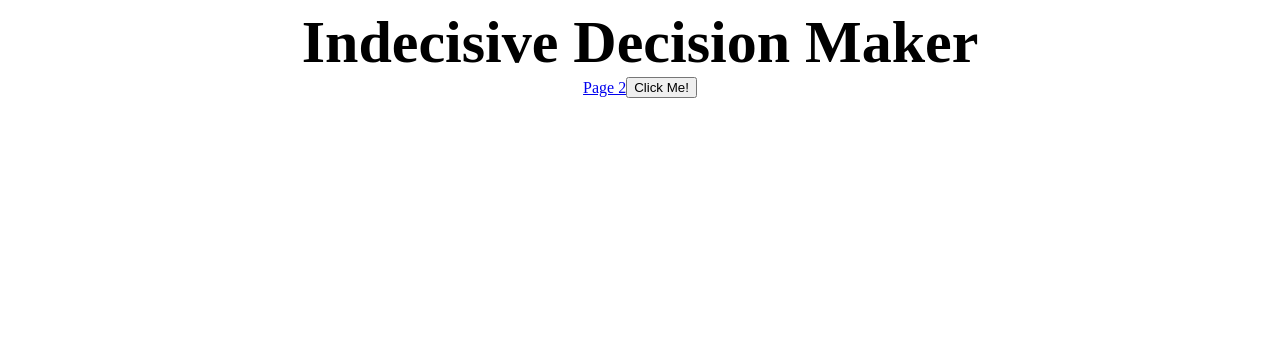
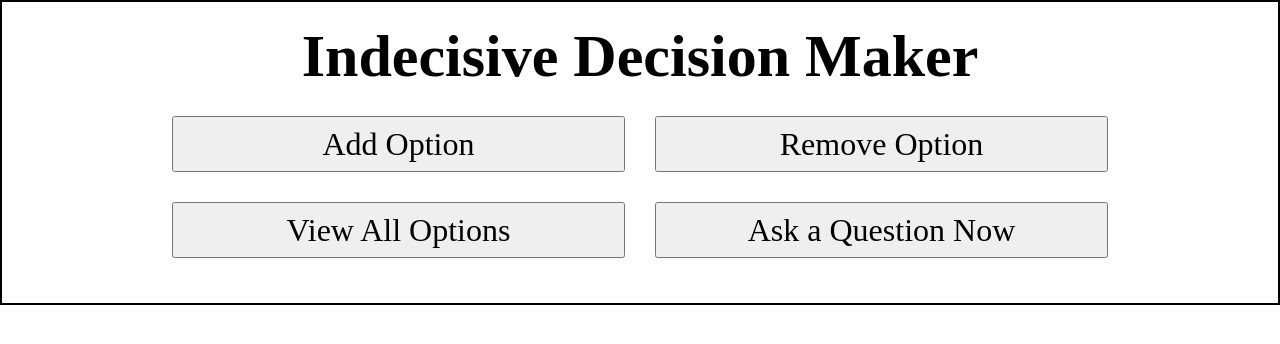
Before and after one commit to kyau95/idm-437, an Electron app: page pages/index.html in a window 1280 px wide. Drawn offline with Linux system fonts and the light colour scheme.

Commit message:
Setting up layout

```diff
--- a/package.json
+++ b/package.json
@@ -5,7 +5,7 @@
     "email": "ykevin1@umbc.edu"
   },
   "version": "1.0.0",
-  "main": "main.js",
+  "main": "./src/main.js",
   "license": "MIT",
   "scripts": {
     "start": "electron ."
--- a/pages/index.html
+++ b/pages/index.html
@@ -12,12 +12,15 @@
 <body>
   <div class="container">
     <h1 id="title">Indecisive Decision Maker</h1>
-    <div class="break"></div>
-    <a href="page2.html">Page 2</a>
-    <button id="test">Click Me!</button>
+    <div class="options">
+      <button id="add">Add Option</button>
+      <button id="remove-btn">Remove Option</button>
+      <button id="view-btn">View All Options</button>
+      <button id="ask-btn">Ask a Question Now</button>
+    </div>
   </div>
 
-  <script src="../renderer.js"></script>
+  <script src="../src/renderer.js"></script>
 </body>
 
 </html>
--- a/pages/styles.css
+++ b/pages/styles.css
@@ -1,3 +1,8 @@
+body {
+  margin: 0 0 0 0;
+  font-family: "Comic Mono";
+}
+
 #title {
   font-size: 60px;
   margin-top: 0;
@@ -9,9 +14,26 @@
   justify-content: center;
   align-items: center;
   flex-flow: row wrap;
+  padding: 20px;
+  border: 2px solid black;
 }
 
 .break {
   width: 100%;
   height: 0;
 }
+
+.options {
+  display: grid;
+  grid-template-columns: repeat(2, 1fr);
+  grid-gap: 30px;
+  padding: 25px 150px;
+  place-content: center;
+  width: 100%;
+}
+
+.options > button {
+  font-size: 2rem;
+  font-family: "Comic Mono";
+  line-height: 50px;
+}
--- a/renderer.js
+++ /dev/null
@@ -1,3 +0,0 @@
-document.getElementById("test").addEventListener("click", () => {
-  alert("Testing how this works");
-})
--- a/main.js
+++ b/src/main.js
@@ -3,8 +3,8 @@ const path = require("path");
 
 const createWindow = () => {
   const win = new BrowserWindow({
-    width: 800,
-    height: 600,
+    width: 1280,
+    height: 720,
     webPreferences: {
       preload: path.join(__dirname, "preload.js")
     }
```
Also changed, not shown: pages/page2.html (+3 -0 lines), src/preload.js (added), src/renderer.js (added).
